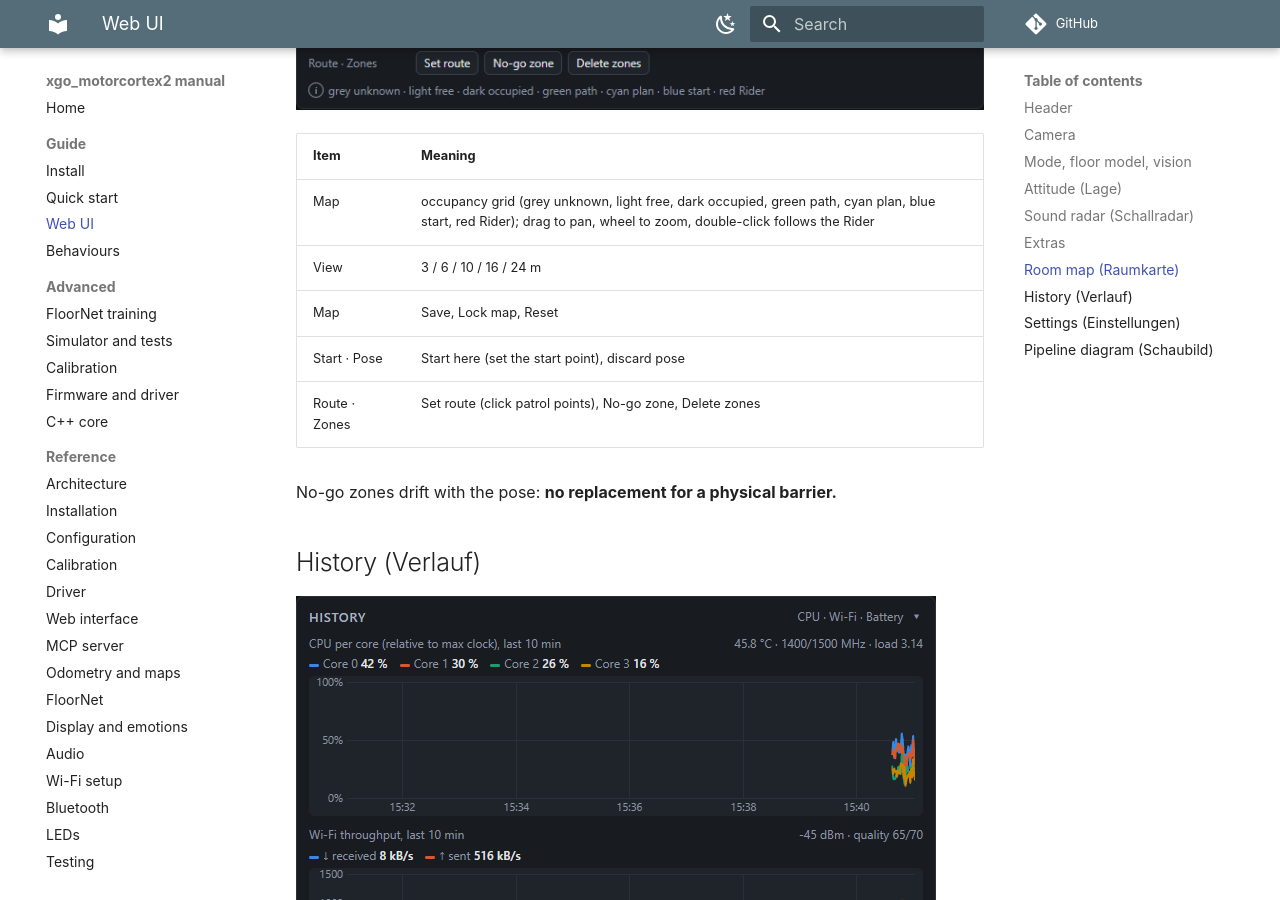
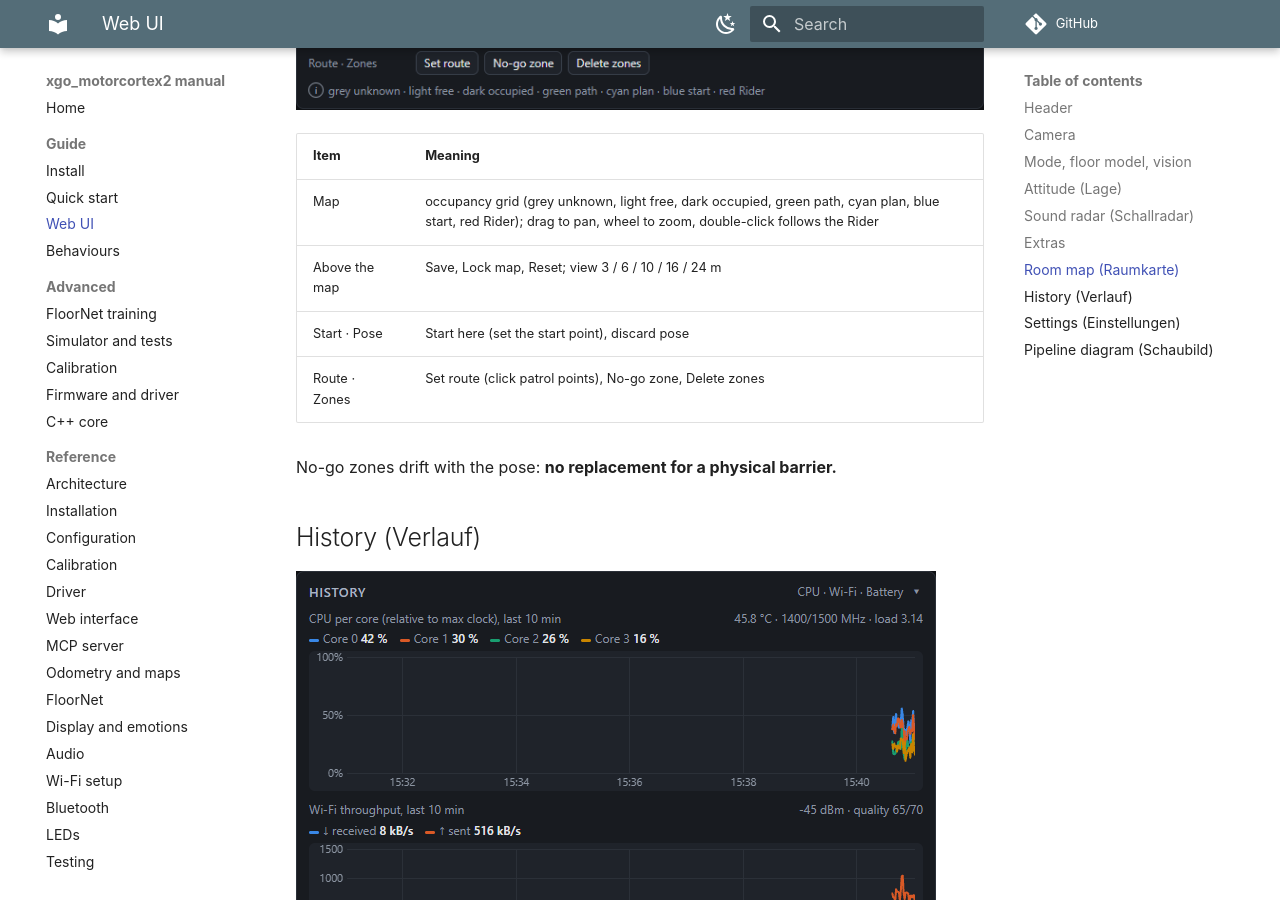
Before and after one commit to aeinstein/xgo_motorcortex2, an MkDocs documentation site: the page built from docs/guide/web.md, in a window 1280 px wide and 900 px high, scrolled down 6086 px. Built offline with MkDocs 1.6.1 and Material for MkDocs 9.7.7, drawn with Linux system fonts in a browser that asks for light colours; comment, search, counter and statistics services are not loaded.

Commit message:
Web: Kartenknöpfe (Speichern, Sperren, Zurücksetzen) über der Raumkarte
Co-Authored-By: Claude Opus 5.5 <noreply@anthropic.com>

```diff
--- a/docs/guide/web.md
+++ b/docs/guide/web.md
@@ -75,8 +75,7 @@ Manual (Anleitung), Diagram (Schaubild), ESP restart (only while lying), Shut do
 | Item | Meaning |
 |---|---|
 | Map | occupancy grid (grey unknown, light free, dark occupied, green path, cyan plan, blue start, red Rider); drag to pan, wheel to zoom, double-click follows the Rider |
-| View | 3 / 6 / 10 / 16 / 24 m |
-| Map | Save, Lock map, Reset |
+| Above the map | Save, Lock map, Reset; view 3 / 6 / 10 / 16 / 24 m |
 | Start · Pose | Start here (set the start point), discard pose |
 | Route · Zones | Set route (click patrol points), No-go zone, Delete zones |
 
```
Also changed, not shown: web/anleitung/guide/web.html (+2 -6 lines), 3 other files.
